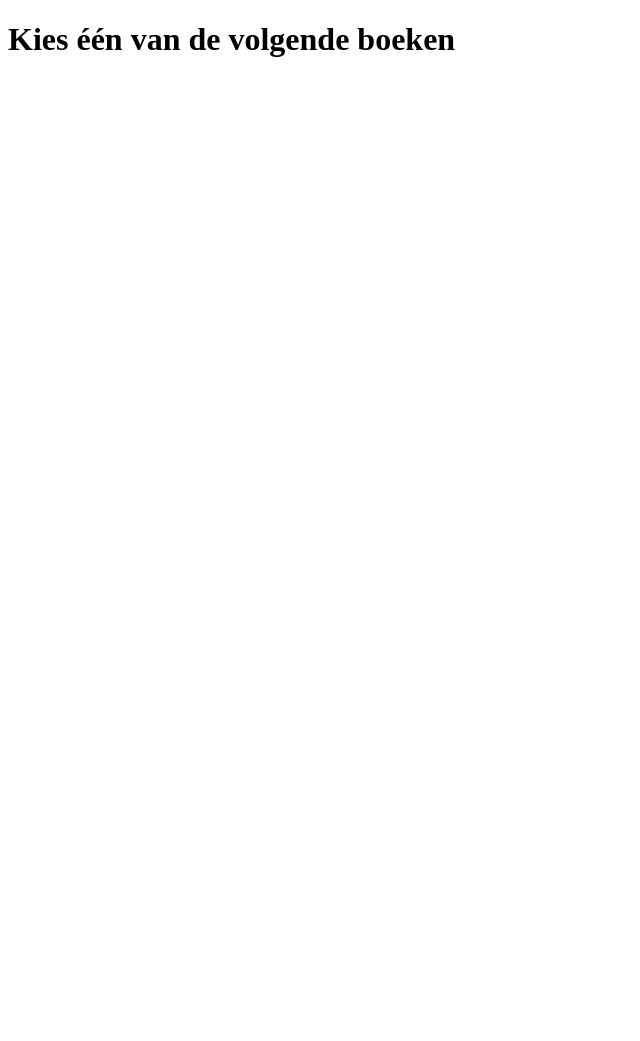
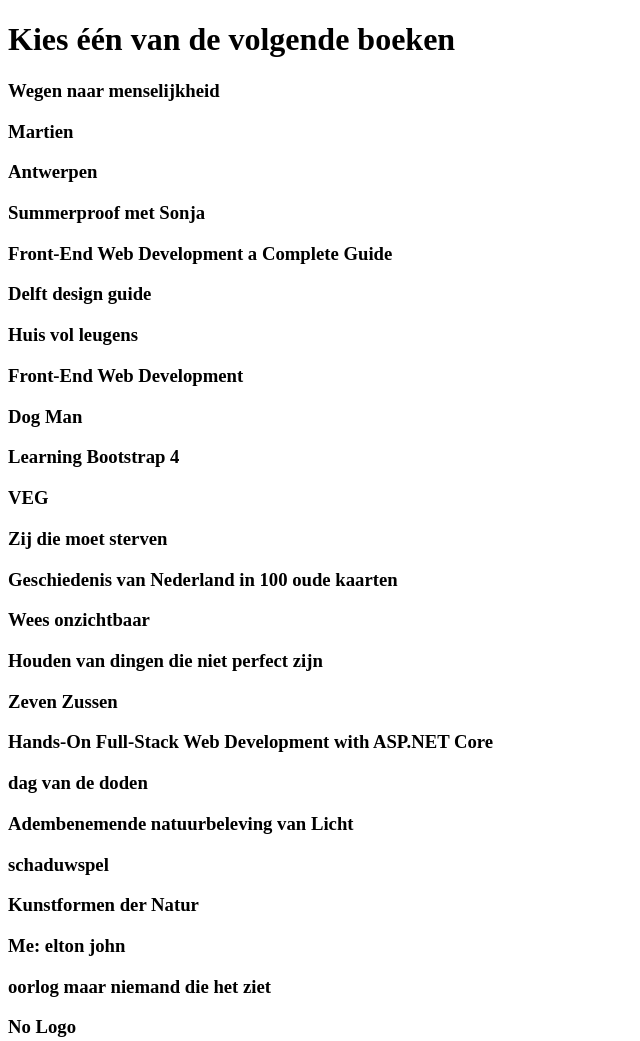
Before and after one commit to Pepijn-de-koning/boekenJSON, a plain HTML site: page index.html in a window 1280 px wide. Shown: the whole page, without its empty margins (0-640 px from the left). Before the commit the page ends 800 px from the top, so only its background shows below. Drawn offline with Linux system fonts and the light colour scheme.

Commit message:
Video 3 Done

```diff
--- a/boeken.js
+++ b/boeken.js
@@ -1,12 +1,24 @@
 const uitvoer = document.getElementById('boeken');
-
 const xhr = new XMLHttpRequest();
 
 xhr.onreadystatechange = () => {
   if(xhr.readyState == 4 && xhr.status ==200) {
     let resultaat = JSON.parse(xhr.responseText);
-    console.log(resultaat);
+    boeken.data = resultaat
+    boeken.uitvoeren();
   }
 }
 xhr.open('GET', 'boeken.json', true);
 xhr.send();
+
+const boeken = {
+
+  uitvoeren() {
+    let html = "";
+    this.data.forEach(boek => {
+      html += `<h3>${boek.titel}</h3>`
+    });
+    uitvoer.innerHTML = html
+  }
+
+}
--- a/index.html
+++ b/index.html
@@ -7,6 +7,6 @@
   <body>
     <h1>Kies één van de volgende boeken</h1>
     <div id="boeken"></div>
-    <script src="js/javascript"></script>
+    <script src="boeken.js"></script>
   </body>
 </html>
```
